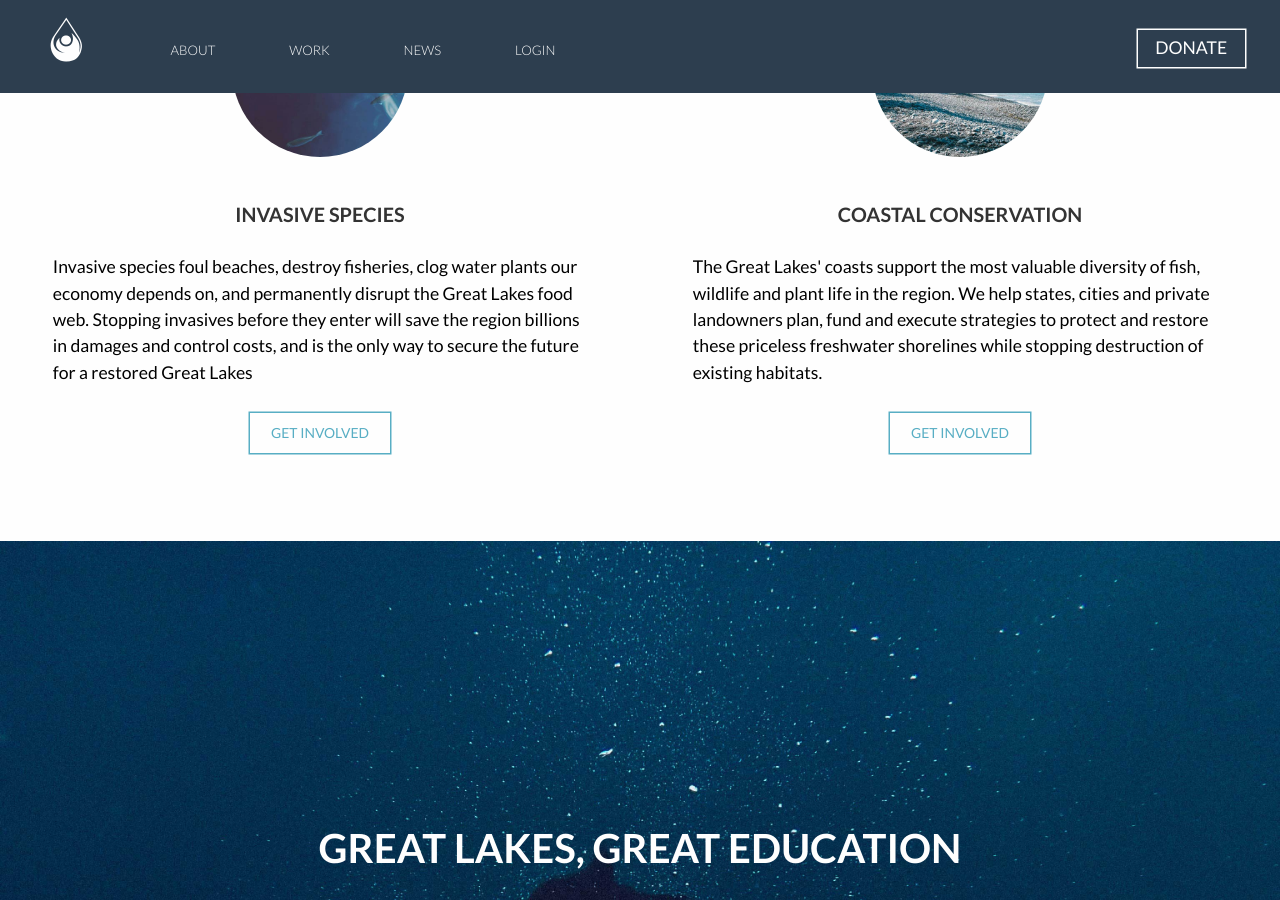
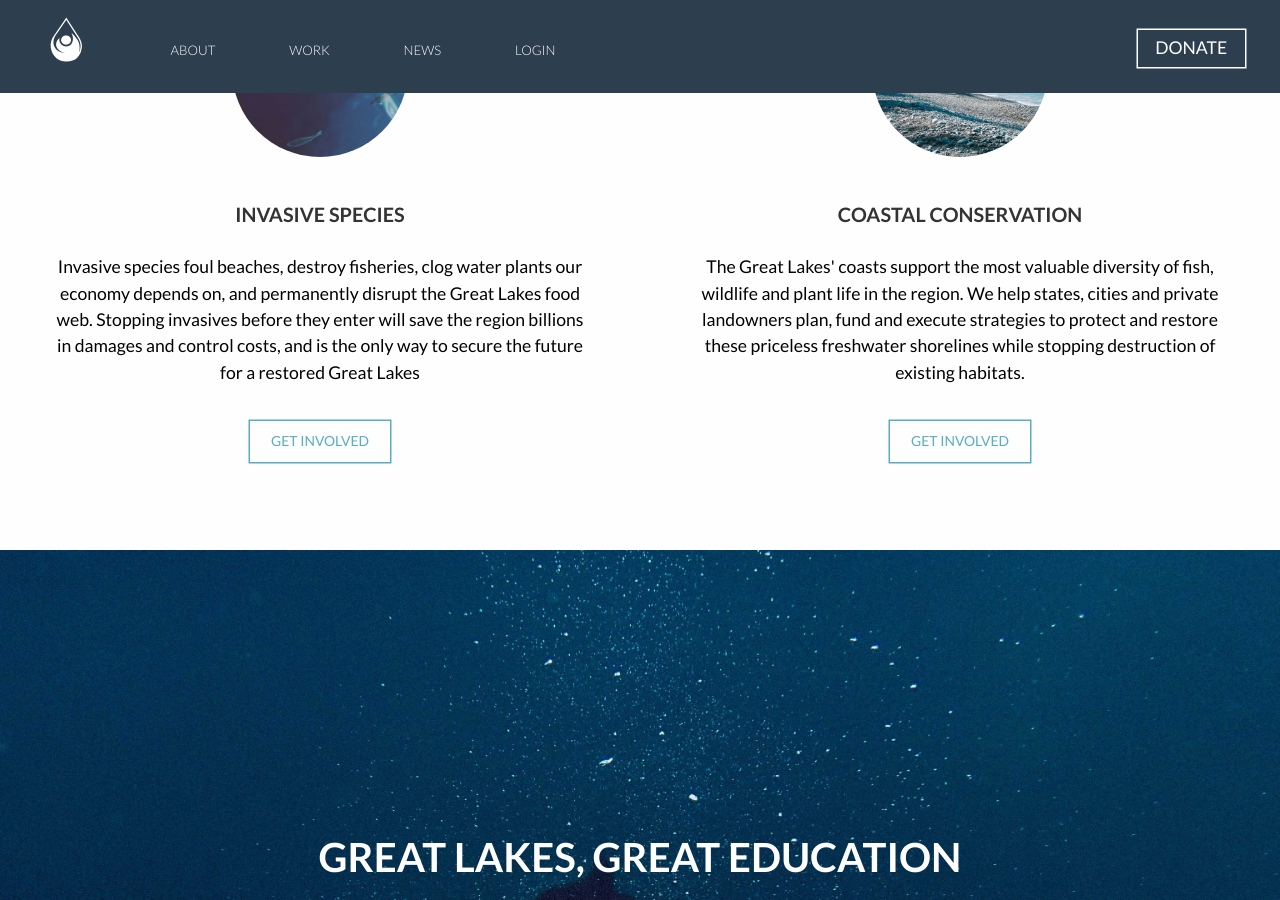
Before and after one commit to gbales11/greatlakesalliance, a Jekyll site: the page built from work.html, in a window 1280 px wide and 900 px high, scrolled down 2133 px. Built offline with Jekyll 4.4.1, drawn with Linux system fonts in a browser that asks for light colours; nearby versions of some CDN libraries; Markdown is read by kramdown in place of the engine named in the settings.

Commit message:
refactor(html): update text alignment
Update text to align-centre.

```diff
--- a/work.html
+++ b/work.html
@@ -41,7 +41,7 @@
 		<img class="flex-img round" src="images/invasive-species.jpg"
 		<figcaption>
 			<h5>Invasive Species</h5>
-			<p>Invasive species foul beaches, destroy fisheries, clog water plants our economy depends on, and permanently disrupt the Great Lakes food web. Stopping invasives before they enter will save the region billions in damages and control costs, and is the only way to secure the future for a restored Great Lakes</p>
+			<p class="center-align">Invasive species foul beaches, destroy fisheries, clog water plants our economy depends on, and permanently disrupt the Great Lakes food web. Stopping invasives before they enter will save the region billions in damages and control costs, and is the only way to secure the future for a restored Great Lakes</p>
 			<a class="buttons micro"href="#">get involved</a>
 		</figcaption>
 	</figure>
@@ -49,7 +49,7 @@
 		<img class="flex-img round" src="images/coastal-conservation.jpg"
 		<figcaption>
 			<h5>Coastal Conservation</h5>
-			<p>The Great Lakes' coasts support the most valuable diversity of fish, wildlife and plant life in the region. We help states, cities and private landowners plan, fund and execute strategies to protect and restore these priceless freshwater shorelines while stopping destruction of existing habitats.</p>
+			<p class="center-align">The Great Lakes' coasts support the most valuable diversity of fish, wildlife and plant life in the region. We help states, cities and private landowners plan, fund and execute strategies to protect and restore these priceless freshwater shorelines while stopping destruction of existing habitats.</p>
 			<a class="buttons micro"href="#">get involved</a>
 		</figcaption>
 	</figure>
```
